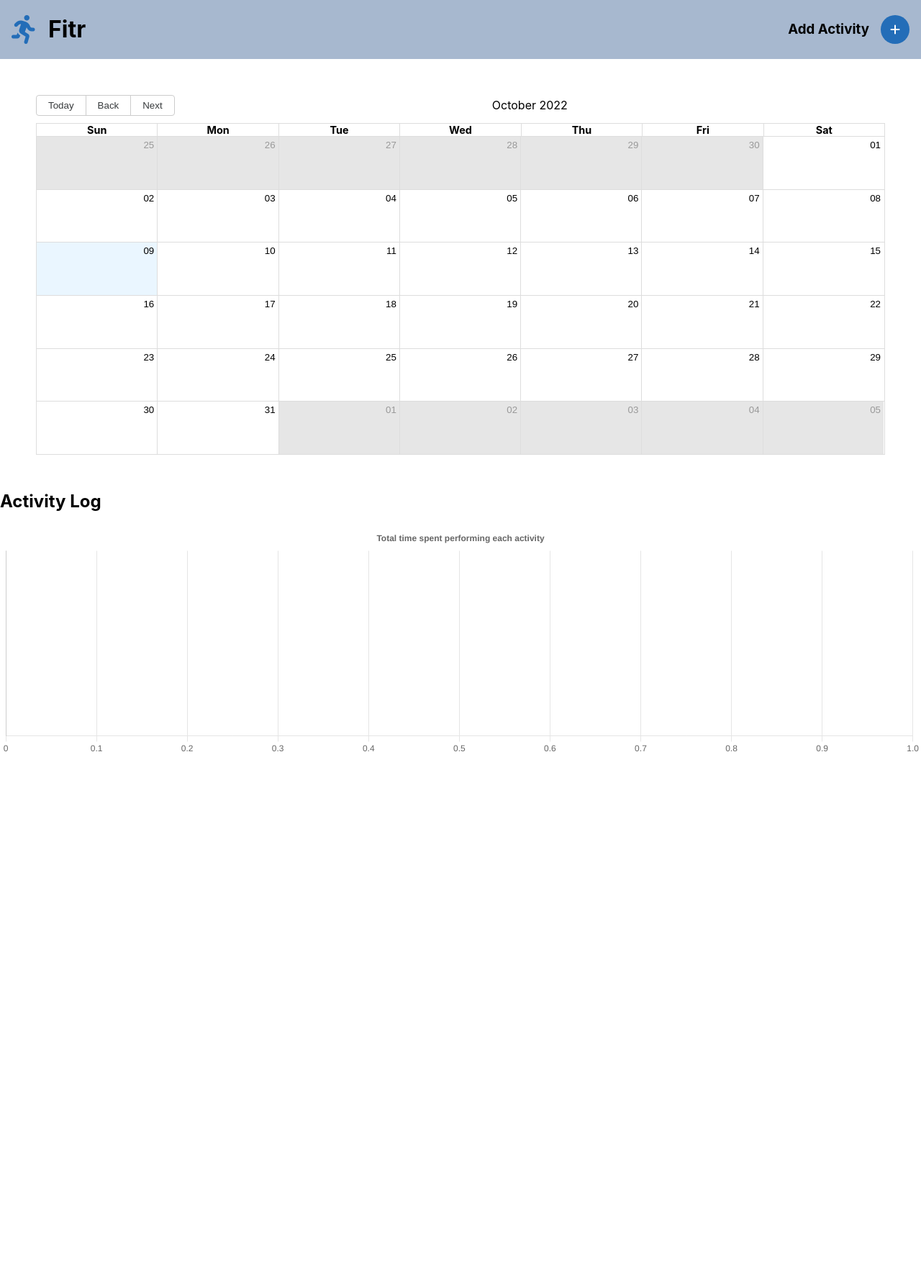
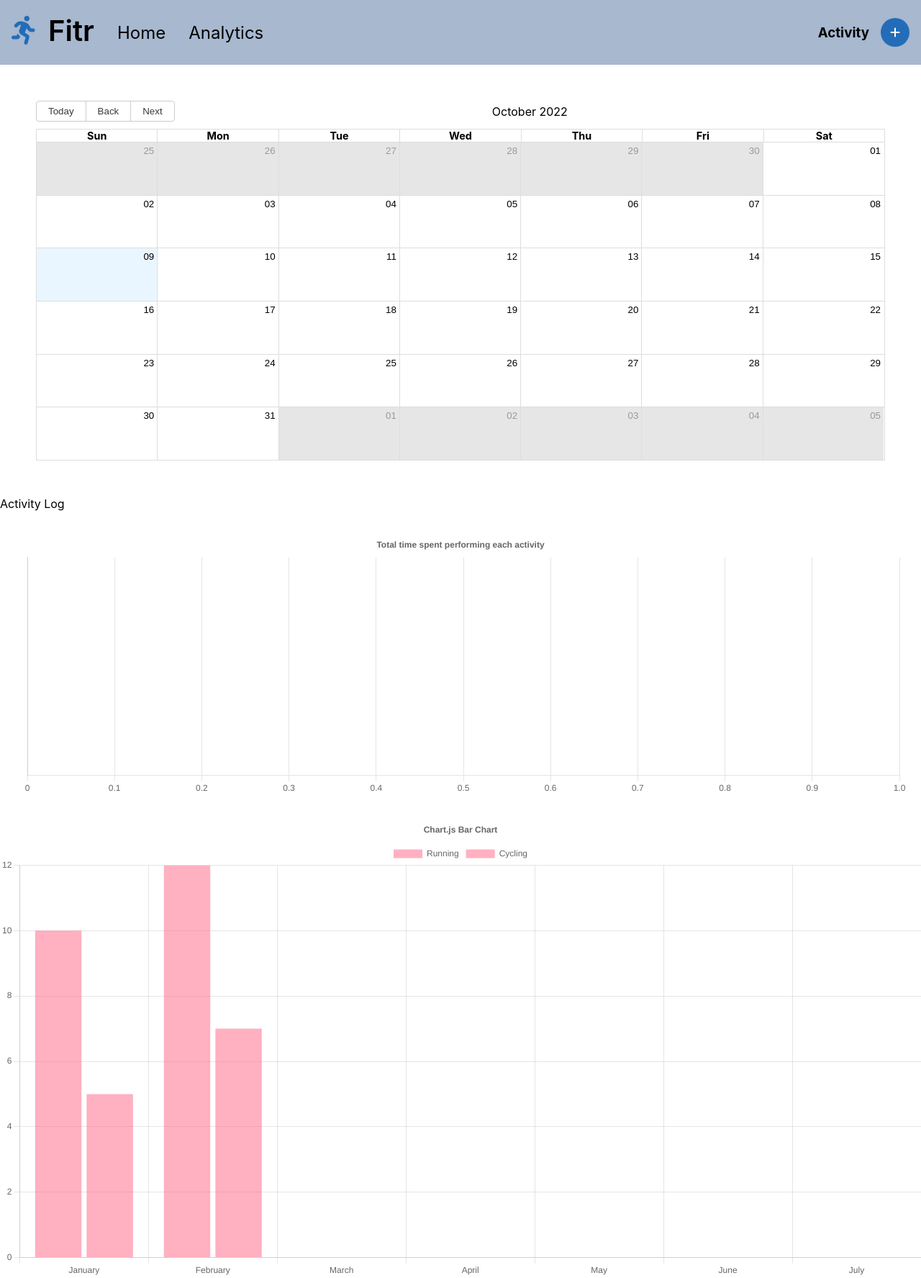
Before and after one commit to AlexImre/Fitness-App, a React (Create React App) app: page / in a window 1280 px wide. Shown: the whole page at 72% size. Before the commit the page ends 1051 px from the top, so only its background shows below. Built offline with nearby package versions, Linux system fonts and the light colour scheme.

Commit message:
add state variable for monthly activity values

```diff
--- a/src/App.css
+++ b/src/App.css
@@ -1,30 +1,3 @@
-.AppTitleContainer {
-  display: flex;
-  justify-content: center;
-  align-items: center;
-  background-color: #a7b8cf;
-}
-
-.fa-person-running {
-  font-size: 40px;
-  margin: 0 1rem 0 1rem;
-  color: #236db8;
-}
-
-.AppTitleLeft {
-  display: flex;
-  justify-content: flex-start;
-  align-items: center;
-}
-
-.AppTitleRight {
-  display: flex;
-  justify-content: flex-end;
-  align-items: center;
-  margin-left: auto;
-  margin-right: 1rem;
-}
-
 .AppAddEventTitle {
   display: flex;
   justify-content: center;
--- a/src/App.js
+++ b/src/App.js
@@ -7,9 +7,11 @@ import getDay from "date-fns/getDay";
 import "react-big-calendar/lib/css/react-big-calendar.css";
 import React, { useState } from "react";
 import { AddActivity } from './Components/AddActivity';
-import { ChartComponent } from './Components/Chart';
+import { ActivityTimeChart } from './Components/ActivityTimeChart';
+import { Header } from './Components/Header';
+import { TotalTimeChart } from './Components/MonthlyTimeChart';
 
-// FOR CHANGING EVENT COLOURS https://stackoverflow.com/questions/34587067/change-color-of-react-big-calendar-events
+// ADD GENERATE DUMMY DATA OPTION FOR SHOWING OFF PROJECT?
 
 const locales = {
   "en-US": require('date-fns/locale/en-US')
@@ -29,9 +31,26 @@ function App() {
   const [allEvents, setAllEvents] = useState([]);
   const [showAddActivityMenu, setShowAddActivityMenu] = useState(false);
   const [activityLog, setActivityLog] = useState({Running: 0, Cycling: 0, Gym: 0, Rowing: 0});
+  const [monthlyLog, setMonthlyLog] = useState({
+      0: { Running: 0, Cycling: 0, Gym: 0, Rowing: 0 },
+      1: { Running: 0, Cycling: 0, Gym: 0, Rowing: 0 },
+      2: { Running: 0, Cycling: 0, Gym: 0, Rowing: 0 },
+      3: { Running: 0, Cycling: 0, Gym: 0, Rowing: 0 },
+      4: { Running: 0, Cycling: 0, Gym: 0, Rowing: 0 },
+      5: { Running: 0, Cycling: 0, Gym: 0, Rowing: 0 },
+      6: { Running: 0, Cycling: 0, Gym: 0, Rowing: 0 },
+      7: { Running: 0, Cycling: 0, Gym: 0, Rowing: 0 },
+      8: { Running: 0, Cycling: 0, Gym: 0, Rowing: 0 },
+      9: { Running: 0, Cycling: 0, Gym: 0, Rowing: 0 },
+      10: { Running: 0, Cycling: 0, Gym: 0, Rowing: 0 },
+      11: { Running: 0, Cycling: 0, Gym: 0, Rowing: 0 }
+  }
+  )
+
+  console.log(`monthlyLog 9 is: ${monthlyLog[9]}`)
 
   // FUNCTIONS
-  const ToggleActivityMenu = () => {
+  const toggleActivityMenu = () => {
     if(showAddActivityMenu) {
       setShowAddActivityMenu(false);
       return;
@@ -45,11 +64,18 @@ function App() {
 
     setAllEvents([...allEvents, newEvent]);
     // Can use start to log by month if needed
-    const start = newEvent.start;
+    const activityMonth = newEvent.start.getMonth();
     const activity = newEvent.activity;
     const length = Number(newEvent.length);
     const newLengthEntry = activityLog[activity] += length;
+    // const newMonthLength = monthlyLog[activityMonth][activity] += length;
+    // const newMonthlyEntry = monthlyLog[activityMonth][activity] += length;
+    // const newMonthlyEntry = monthlyLog[activityMonth][activity]; += length;
     setActivityLog({...activityLog, [activity]: newLengthEntry });
+    // setMonthlyLog({...monthlyLog, [monthlyLog[activityMonth].activity]: newMonthlyEntry })
+    // THIS UPDATES THE ACTIVITY WITHIN THE SPECIFIC MONTH -- BRACKET NOTATION MUST BE USED WHEN ACCESSING OBJECT PROPERTIES USING VARIABLES
+    setMonthlyLog({...monthlyLog, [activityMonth]: {...monthlyLog[activityMonth], [activity]: monthlyLog[activityMonth][activity] + length } })
+    console.log(monthlyLog);
     }
     else {
       window.alert('Please select valid activity');
@@ -69,23 +95,12 @@ function App() {
 
   return (
     <>
-    {/* TITLE SECTION */}
-    <div className="AppTitleContainer">
-      <div className='AppTitleLeft'>
-        <i className="fa-solid fa-person-running"></i>
-        <h1>Fitr</h1>
-      </div>
-      <div className='AppTitleRight'>
-        <h3>Add Activity</h3>
-        <button className='button-18' onClick={ToggleActivityMenu}>
-          <i className="fa-solid fa-plus"></i>
-        </button>
-      </div>
-    </div>
+    {/* HEADER SECTION */}
+    <Header toggleActivityMenu={toggleActivityMenu} />
 
     {/* ADD ACTIVITY SECTION */}
     <div className='AppAddActivityContainer'>
-      {showAddActivityMenu ? <AddActivity newEvent={newEvent} setNewEvent={setNewEvent} handleAddEvent={handleAddEvent} ToggleActivityMenu={ToggleActivityMenu} /> : '' }
+      {showAddActivityMenu ? <AddActivity newEvent={newEvent} setNewEvent={setNewEvent} handleAddEvent={handleAddEvent} toggleActivityMenu={toggleActivityMenu} /> : '' }
     </div>
 
     {/* CALENDAR SECTION */}
@@ -109,7 +124,7 @@ function App() {
     {/* NOTE TO CONVERT TO COMPONENT */}
     {/* NOTE TO ADD DIFFERENT VIEWS FOR CHARTS E.G ACTIVITY TIME PER MONTH / ACTIVITY TIME PER ACTIVITY */}
     <div className="AppActivityLogContainer">
-        <h2>Activity Log</h2>
+        <span>Activity Log</span>
         {/* Total time spent exercising, across logged activities:
         <ul>
           {activityLog.Running > 0? <li>Running: {activityLog.Running} minutes</li> : '' }
@@ -121,7 +136,8 @@ function App() {
 
     </div>
     <div className='AppChartContainer'>
-      <ChartComponent activityLog={activityLog} />
+      <ActivityTimeChart activityLog={activityLog} />
+      <TotalTimeChart activityLog={activityLog} allEvents={allEvents} monthlyLog={monthlyLog}/>
     </div>
     </>
   );
--- a/src/Components/Chart.js
+++ b/src/Components/ActivityTimeChart.js
@@ -20,7 +20,7 @@ ChartJS.register(
 );
 
 
-export const ChartComponent = (props) => {
+export const ActivityTimeChart = (props) => {
 
     const activityLog = props.activityLog;
     const objectKeys = Object.keys(activityLog);
@@ -45,6 +45,9 @@ export const ChartComponent = (props) => {
             text: 'Total time spent performing each activity',
         },
         },
+        layout: {
+            padding: 30
+        }
     };
 
     const data = {
@@ -73,7 +76,5 @@ export const ChartComponent = (props) => {
         }
     }
 
-
-
-    return <Bar options={options} data={data} height={75} />;
+    return <Bar options={options} data={data} height={100} />;
 }
--- a/src/Components/AddActivity.css
+++ b/src/Components/AddActivity.css
@@ -4,6 +4,7 @@
     flex-direction: column;
     align-items: center;
     background-color: rgb(230, 235, 243);
+    transition: top 300ms cubic-bezier(0.17, 0.04, 0.03, 0.94);
 }
 
 .AddActivitySelectWrapper {
--- a/src/Components/AddActivity.js
+++ b/src/Components/AddActivity.js
@@ -13,8 +13,8 @@ export const AddActivity = (props) => {
   const handleAddEvent = () => {
     props.handleAddEvent();
   }
-  const ToggleActivityMenu = () => {
-    props.ToggleActivityMenu();
+  const toggleActivityMenu = () => {
+    props.toggleActivityMenu();
   }
 
 
@@ -60,7 +60,7 @@ export const AddActivity = (props) => {
         <button className='AddActivityAddButton button-41' onClick={handleAddEvent}>
           Add
         </button>
-        <button className='AddActivityCloseButton button-41Close' onClick={ToggleActivityMenu}>
+        <button className='AddActivityCloseButton button-41Close' onClick={toggleActivityMenu}>
           Close
         </button>
       </div>
--- /dev/null
+++ b/src/Components/Header.css
@@ -0,0 +1,48 @@
+.HeaderTitleContainer {
+    display: flex;
+    justify-content: center;
+    background-color: #a7b8cf;
+    height: 90px;
+}
+
+.fa-person-running {
+    font-size: 40px;
+    margin: 0 1rem 0 1rem;
+    color: #236db8;
+}
+
+.HeaderLogo {
+    cursor: pointer;
+    padding-bottom: 6px;
+}
+
+.HeaderTitleLeft {
+    display: flex;
+    align-items: center;
+}
+
+.HeaderTitleRight {
+    display: flex;
+    justify-content: flex-end;
+    align-items: center;
+    margin-left: auto;
+    margin-right: 1rem;
+}
+
+.HeaderLogoTitle {
+    font-size: 40px;
+    font-weight: 600;
+    cursor: pointer;
+}
+
+.HeaderHomeTitle {
+    font-size: 24px;
+    padding: 0 1rem 0 2rem;
+    cursor: pointer;
+}
+
+.HeaderAnalyticsTitle {
+    font-size: 24px;
+    padding: 0 2rem 0 1rem;
+    cursor: pointer;
+}
--- /dev/null
+++ b/src/Components/Header.js
@@ -0,0 +1,24 @@
+import React from 'react'
+import './Header.css';
+
+export const Header = (props) => {
+  return (
+    <div className="HeaderTitleContainer">
+        <div className='HeaderTitleLeft'>
+            <div className='HeaderLogo'>
+                <i className="fa-solid fa-person-running"></i>
+                <span className='HeaderLogoTitle'>Fitr</span>
+            </div>
+            <span className='HeaderHomeTitle'>Home</span>
+            <span className='HeaderAnalyticsTitle'>Analytics</span>
+        </div>
+
+        <div className='HeaderTitleRight'>
+            <h3>Activity</h3>
+            <button className='button-18' onClick={props.toggleActivityMenu}>
+                <i className="fa-solid fa-plus"></i>
+            </button>
+        </div>
+  </div>
+  );
+};
--- /dev/null
+++ b/src/Components/MonthlyTimeChart.js
@@ -0,0 +1,92 @@
+import React from 'react';
+import {
+  Chart as ChartJS,
+  CategoryScale,
+  LinearScale,
+  BarElement,
+  Title,
+  Tooltip,
+  Legend,
+} from 'chart.js';
+import { Bar } from 'react-chartjs-2';
+
+ChartJS.register(
+  CategoryScale,
+  LinearScale,
+  BarElement,
+  Title,
+  Tooltip,
+  Legend
+);
+
+
+export function TotalTimeChart(props) {
+    // GET DATA ONLY FOR YEAR === 2022??
+    const allEvents = props.allEvents;
+    const monthlyLog = props.monthlyLog;
+    const objectKeys = Object.keys(monthlyLog[9]);
+    const objectValues = Object.values(monthlyLog[9]);
+    // const monthlyActivity = [
+    //     {id: 0, running: 0, cycling: 0, Rowing: 0, Gym: 0},
+    //     {id: 1, running: 0, cycling: 0, Rowing: 0, Gym: 0},
+    //     {id: 2, running: 0, cycling: 0, Rowing: 0, Gym: 0},
+    //     {id: 3, running: 0, cycling: 0, Rowing: 0, Gym: 0},
+    //     {id: 4, running: 0, cycling: 0, Rowing: 0, Gym: 0},
+    //     {id: 5, running: 0, cycling: 0, Rowing: 0, Gym: 0},
+    //     {id: 6, running: 0, cycling: 0, Rowing: 0, Gym: 0},
+    //     {id: 7, running: 0, cycling: 0, Rowing: 0, Gym: 0},
+    //     {id: 8, running: 0, cycling: 0, Rowing: 0, Gym: 0},
+    //     {id: 9, running: 0, cycling: 0, Rowing: 0, Gym: 0},
+    //     {id: 10, running: 0, cycling: 0, Rowing: 0, Gym: 0},
+    //     {id: 11, running: 0, cycling: 0, Rowing: 0, Gym: 0}
+    // ];
+
+    // for (let i = 0; i < allEvents.length; i++) {
+    //     if(allEvents[0].start === 0)
+
+    // }
+
+
+    const options = {
+        responsive: true,
+        plugins: {
+          legend: {
+            position: 'top',
+          },
+          title: {
+            display: true,
+            text: 'Chart.js Bar Chart',
+          },
+        },
+      };
+
+      const labels = ['January', 'February', 'March', 'April', 'May', 'June', 'July'];
+
+      const data = {
+        labels,
+        datasets: [
+          {
+            label: 'Running',
+            data: [10, 12],
+            backgroundColor: 'rgba(255, 99, 132, 0.5)',
+          },
+          {
+            label: 'Cycling',
+            data: [5, 7],
+            backgroundColor: 'rgba(255, 99, 132, 0.5)',
+          },
+        ]
+      };
+
+
+    // ADD DYNAMIC DATA TO CHART
+    for (let i = 0; i < objectKeys.length; i++){
+        if (objectValues[i] > 0){
+            data.datasets[0].data.push(objectValues[i]);
+        }
+    }
+
+
+
+  return <Bar options={options} data={data} />;
+}
```
